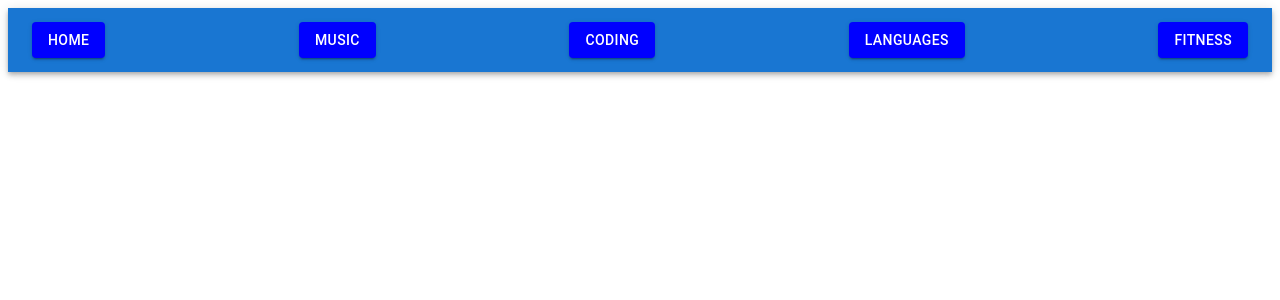
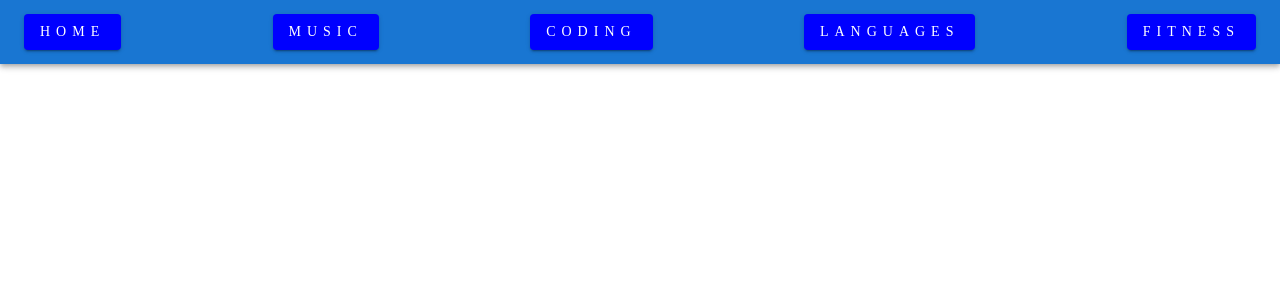
Before and after one commit to jenagansivakumar/pathfinder, a React (Create React App) app: page / in a window 1280 px wide. Shown: the top 300 px of the page. Built offline with nearby package versions, Linux system fonts and the light colour scheme.

Commit message:
working with mui styling

```diff
--- a/src/App.tsx
+++ b/src/App.tsx
@@ -1,11 +1,22 @@
 import React from 'react';
 import Header from './Components/Header';
+import { createTheme, ThemeProvider } from '@mui/material/styles';
+import CssBaseline from '@mui/material/CssBaseline';
+
+
+const theme = createTheme({
+  typography:{
+    fontFamily: "cursive"
+  }
+})
+
 
 function App() {
   return (
-  <>
-  <Header/>
-  </>
+  <ThemeProvider theme={theme}>
+    <CssBaseline />
+      <Header/>
+  </ThemeProvider>
   );
 }
 
--- a/src/Components/Header.tsx
+++ b/src/Components/Header.tsx
@@ -1,5 +1,11 @@
 import React from 'react';
-import { AppBar, Toolbar, Box, Button } from '@mui/material';
+import { AppBar, Toolbar, Box, Button, createTheme } from '@mui/material';
+
+const theme =createTheme({
+  typography:{
+    fontFamily: "Roboto, sanserif"
+  }
+})
 
 export default function Header() {
   const pages: string[] = ["Home", "Music", "Coding", "Languages", "Fitness"];
@@ -10,7 +16,7 @@ export default function Header() {
         <Toolbar>
           <Box sx={{ flexGrow: 1, display: 'flex', justifyContent: 'space-between' }}>
             {pages.map((page) => (
-              <Button  variant='contained' key={page} sx={{ color: 'white', backgroundColor: 'blue' }} disableRipple>
+              <Button  variant='contained' key={page} sx={{ color: 'white', backgroundColor: 'blue', letterSpacing: 6, fontFamily:"Lora, serif" }} disableRipple>
                 {page}
               </Button>
             ))}
```
